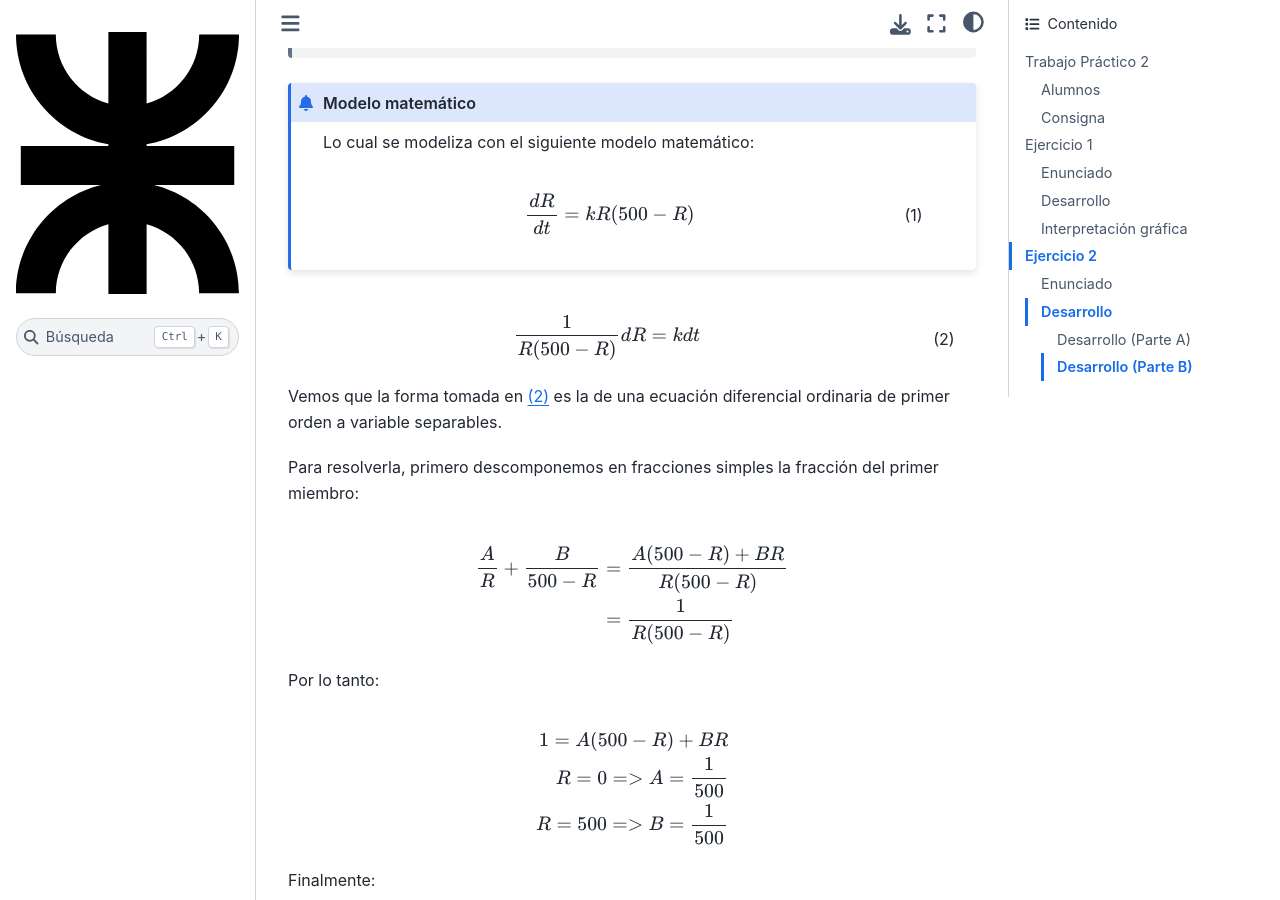
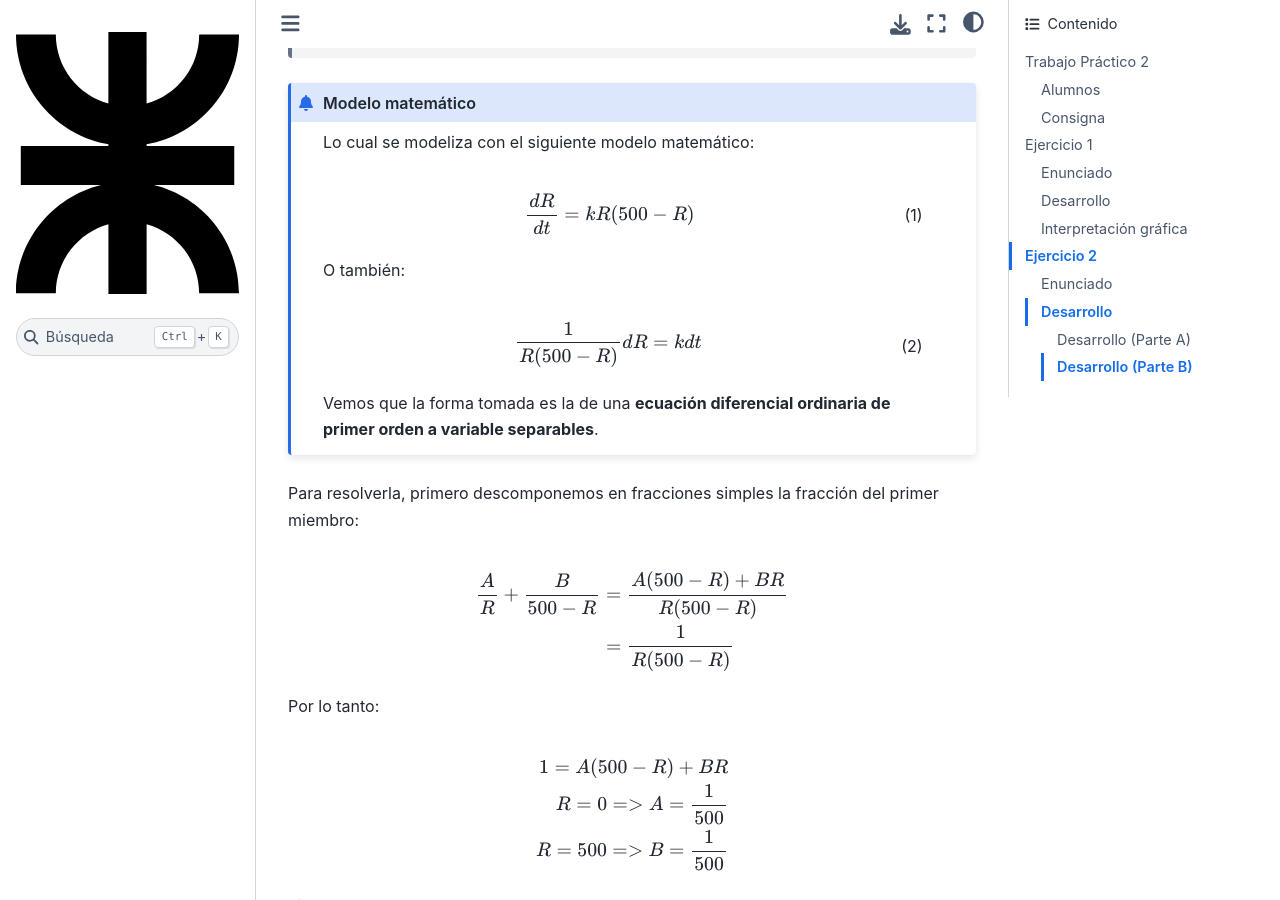
Before and after one commit to gorandp/am2_tp2, a Sphinx documentation site: the page built from docs/index.rst, in a window 1280 px wide and 900 px high, scrolled down 2571 px. Built offline with Sphinx 7.4.7 and the Sphinx Book theme 1.1.4, drawn with Linux system fonts in a browser that asks for light colours.

Commit message:
problema 1 update - admonition   - se añadió un despeje   - con clasif de la EDO

```diff
--- a/docs/index.rst
+++ b/docs/index.rst
@@ -111,13 +111,15 @@ La teoría de difusión de epidemia plantea lo siguiente:
 
       \frac {dR}{dt} = k R (500 - R)
 
-.. math::
-   :label: var-sep
+   O también:
 
-   \frac {1}{R (500 - R)} dR = k dt
+   .. math::
+      :label: var-sep
 
-Vemos que la forma tomada en :math:numref:`var-sep` es la de una ecuación
-diferencial ordinaria de primer orden a variable separables.
+      \frac {1}{R (500 - R)} dR = k dt
+
+   Vemos que la forma tomada es la de una **ecuación diferencial ordinaria de
+   primer orden a variable separables**.
 
 Para resolverla, primero descomponemos en fracciones simples la fracción
 del primer miembro:
```
Also changed, not shown: 5 other files.
